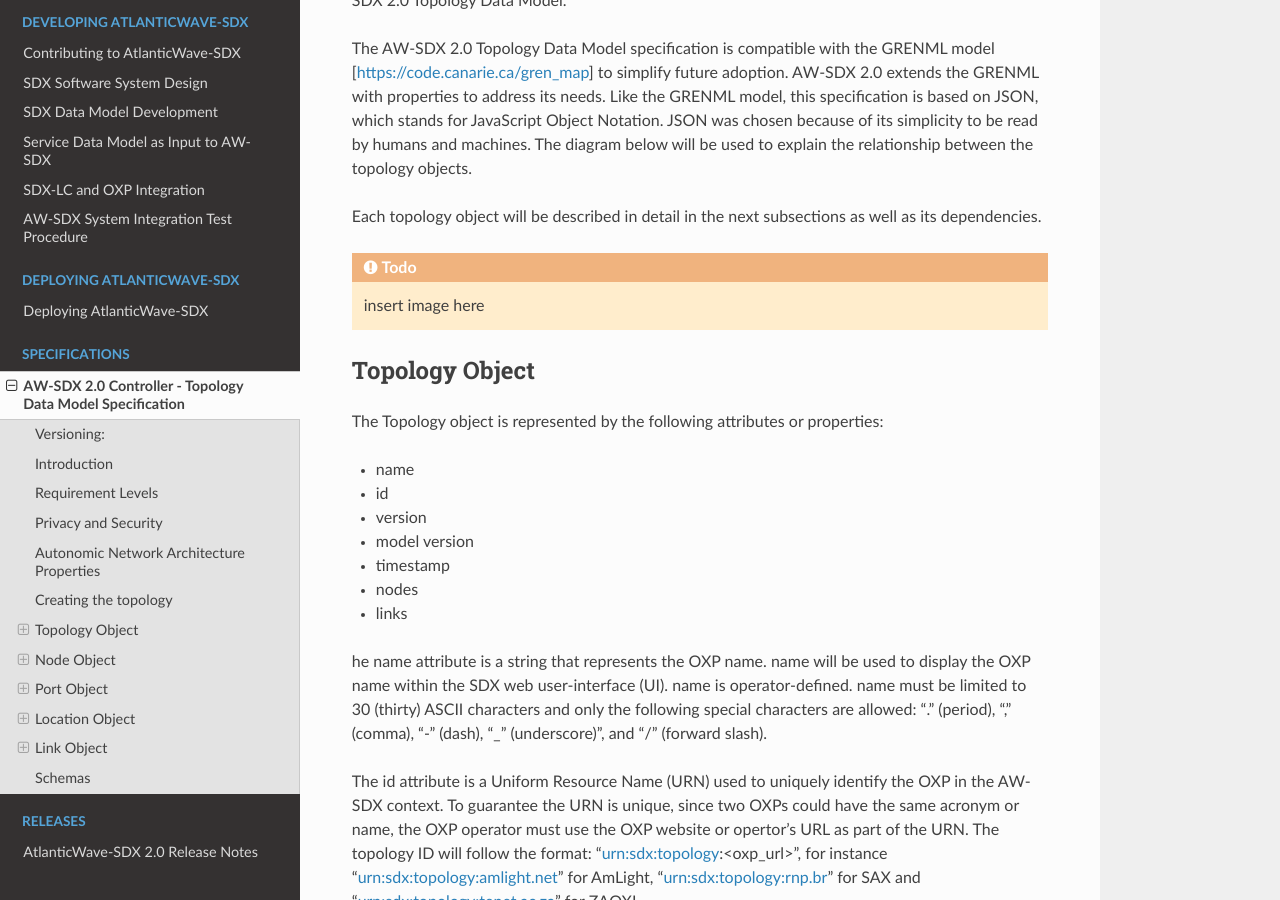
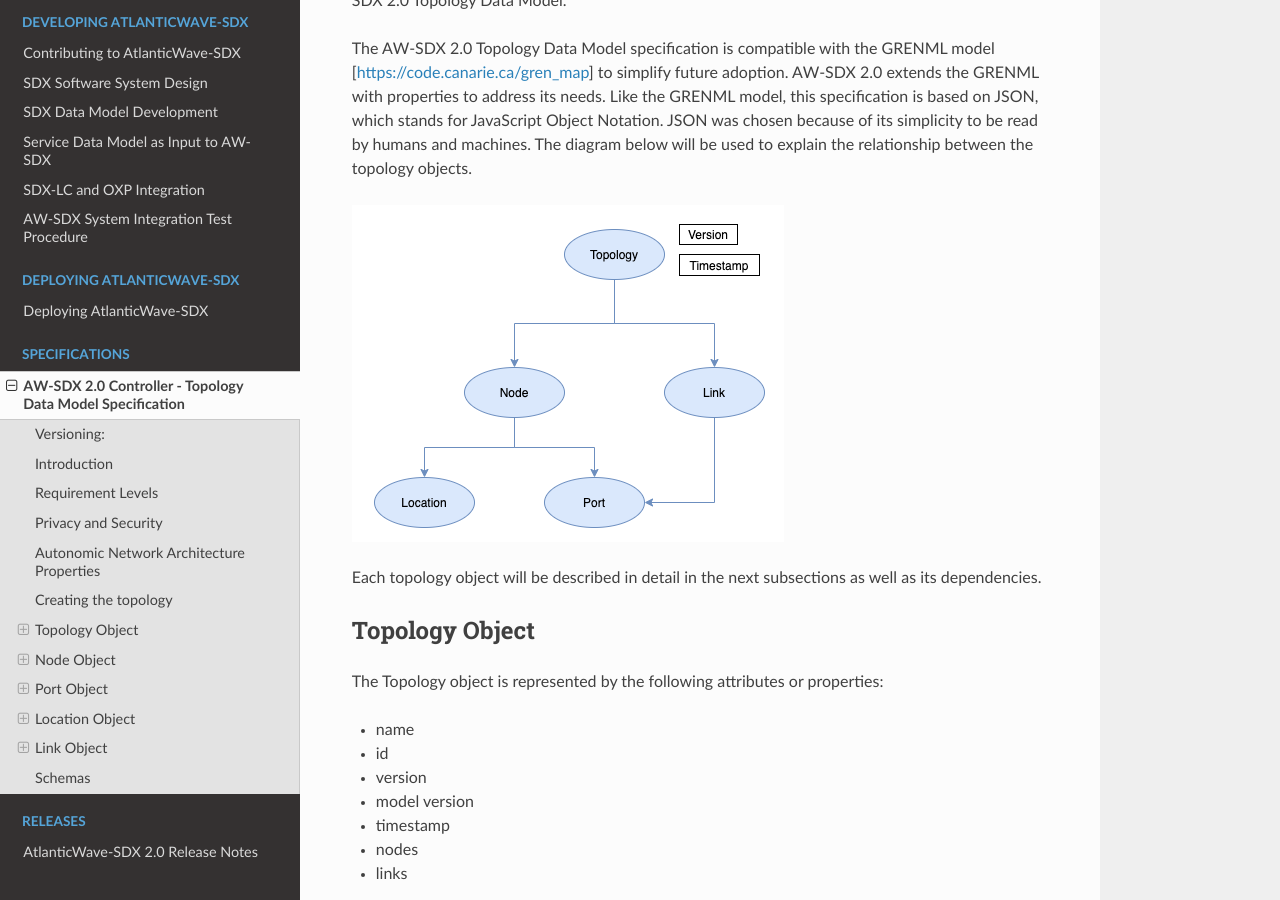
Before and after one commit to atlanticwave-sdx/sdx-docs, a Sphinx documentation site: the page built from source/specs/datamodel_1_0_0.rst, in a window 1280 px wide and 900 px high, scrolled down 2243 px. Built offline with Sphinx 7.4.7 and the Read the Docs theme 2.0.0, drawn with Linux system fonts in a browser that asks for light colours.

Commit message:
Add image

```diff
--- a/source/specs/datamodel_1_0_0.rst
+++ b/source/specs/datamodel_1_0_0.rst
@@ -130,12 +130,10 @@ of its simplicity to be read by humans and machines.  The diagram
 below will be used to explain the relationship between the topology
 objects.
 
+.. image:: image_0.png
+
 Each topology object will be described in detail in the next
 subsections as well as its dependencies.
-
-.. todo::
-
-   insert image here
 
 
 Topology Object
```
Also changed, not shown: source/specs/image_0.png (added).
